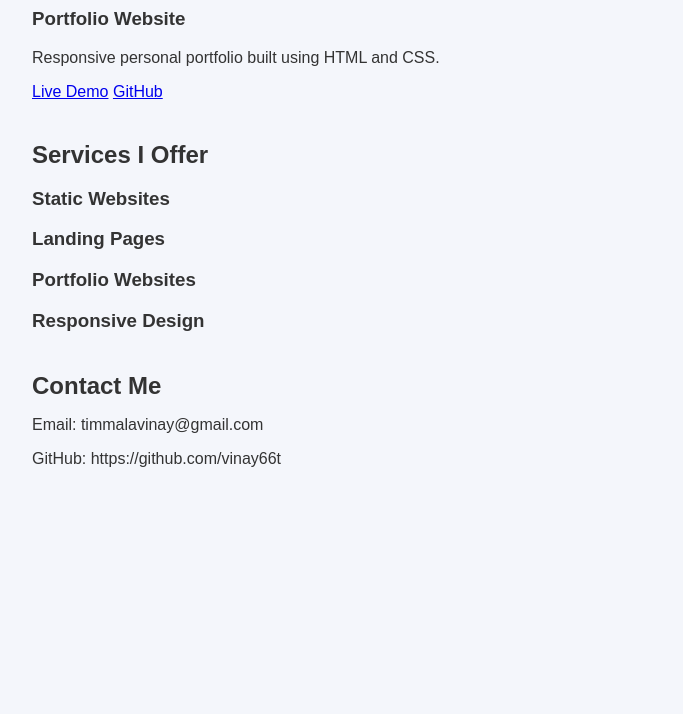
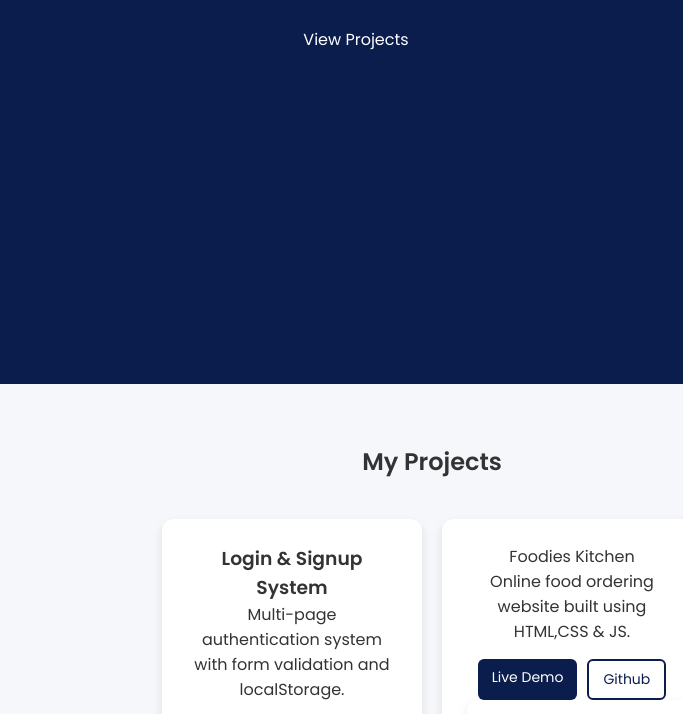
Before and after one commit to vinay66t/Portfolio, a plain HTML site: page index.html in a window 1280 px wide. Shown: the part 416-1130 px from the top of the page, without its empty margins (208-891 px from the left). Before the commit the page ends 924 px from the top, so only its background shows below. Drawn offline with Linux system fonts and the light colour scheme.

Commit message:
Refactor CSS for improved layout and styling

```diff
--- a/style.css
+++ b/style.css
@@ -1,30 +1,144 @@
+* {
+    margin: 0;
+    padding: 0;
+    box-sizing: border-box;
+    font-family: Arial, sans-serif;
+}
+
 body {
-    margin: 0;
-    font-family: Arial, sans-serif;
-    background-color: #f4f6fb;
+    background-color: #f5f7fb;
     color: #333;
 }
 
-header {
+/* HERO */
+.hero {
+    height: 100vh;
     background-color: #0b1d4d;
     color: white;
+    display: flex;
+    flex-direction: column;
+    justify-content: center;
+    align-items: center;
     text-align: center;
-    padding: 60px 20px;
+    padding: 20px;
 }
 
-section {
-    max-width: 800px;
-    margin: 40px auto;
-    padding: 0 20px;
+.hero h1 {
+    font-size: 40px;
+    margin-bottom: 10px;
+}
+
+.hero p {
+    margin-bottom: 20px;
+}
+
+.hero-buttons {
+    display: flex;
+    gap: 15px;
+}
+
+/* SECTIONS */
+.section {
+    padding: 60px 20px;
+    text-align: center;
+}
+
+.light {
+    background-color: #e9eef7;
 }
 
 h2 {
-    margin-bottom: 10px;
+    margin-bottom: 40px;
 }
 
-.project {
+/* CARDS */
+.card-container {
+    display: flex;
+    justify-content: center;
+    flex-wrap: wrap;
+    gap: 20px;
+}
+
+.card {
     background-color: white;
-    padding: 20px;
-    border-radius: 8px;
-    box-shadow: 0 4px 6px rgba(0,0,0,0.05);
+    padding: 25px;
+    border-radius: 12px;
+    width: 260px;
+    box-shadow: 0 4px 10px rgba(0,0,0,0.1);
+    transition: 0.3s;
 }
+
+.card:hover {
+    transform: translateY(-5px);
+}
+
+.small-card {
+    width: 200px;
+}
+
+/* BUTTONS */
+.btn {
+    display: inline-block;
+    padding: 10px 20px;
+    background-color: #0b1d4d;
+    color: white;
+    text-decoration: none;
+    border-radius: 6px;
+    transition: 0.3s;
+}
+
+.btn:hover {
+    background-color: #142f80;
+}
+
+.btn-outline {
+    background-color: transparent;
+    border: 2px solid #0b1d4d;
+    color: #0b1d4d;
+}
+
+.btn-outline:hover {
+    background-color: #0b1d4d;
+    color: white;
+}
+
+.small {
+    padding: 8px 14px;
+    font-size: 14px;
+}
+
+.card-buttons {
+    margin-top: 15px;
+    display: flex;
+    gap: 10px;
+    justify-content: center;
+}
+
+/* RESPONSIVE */
+@media (max-width: 768px) {
+    .hero h1 {
+        font-size: 28px;
+    }
+
+    .card {
+        width: 90%;
+    }
+}
+html {
+    scroll-behavior: smooth;
+}
+* {
+    font-family: 'Poppins', sans-serif;
+}
+.section {
+    opacity: 0;
+    transform: translateY(20px);
+    animation: fadeIn 1s forwards;
+}
+
+@keyframes fadeIn {
+    to {
+        opacity: 1;
+        transform: translateY(0);
+    }
+}
```
